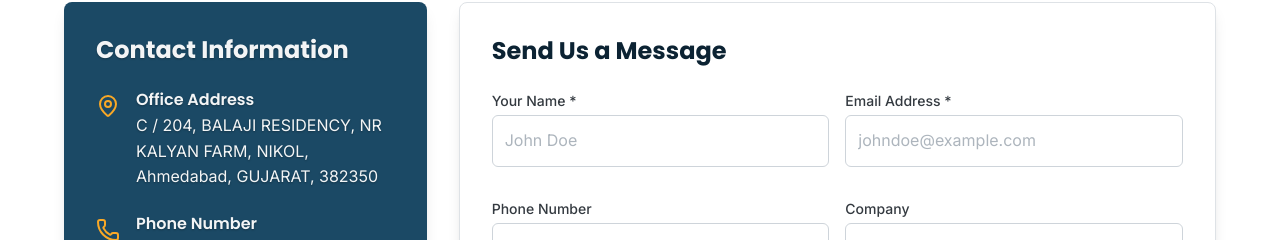
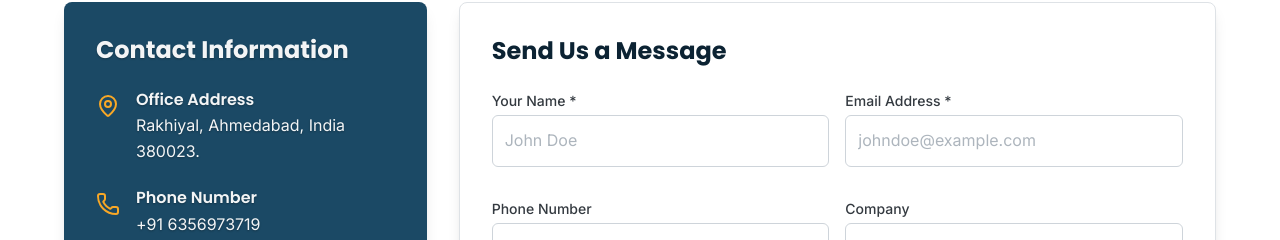
Before and after one commit to metavelindustries/Metavel-Frontend, a React (Create React App) app: page /contact in a window 1280 px wide. Shown: the part 558-798 px from the top of the page. Built offline with nearby package versions, Linux system fonts and the light colour scheme; no server answers.

Commit message:
Fix: Filter products by category (Industrial, etc.) and update ProductsPage

```diff
--- a/src/Component/Footer.js
+++ b/src/Component/Footer.js
@@ -35,9 +35,7 @@ const Footer = () => {
         <div className="text-center mb-4">
           <h3 className="text-lg font-semibold">Address</h3>
           <p className="text-sm">
-            C / 204 , BALAJI RESIDENCY,<br />
-            NR KALYAN FARM, NIKOL, Ahmedabad, <br />
-            AHMADABAD, GUJARAT, 382350
+            Rakhiyal, Ahmedabad, India 380023.
           </p>
         </div>
       </div>
--- a/src/pages/ContactPage.js
+++ b/src/pages/ContactPage.js
@@ -102,7 +102,7 @@ const ContactPage = () => {
                   <div>
                     <h3 className="font-semibold mb-1 text-on-dark">Office Address</h3>
                     <p className="text-on-dark">
-                      C / 204, BALAJI RESIDENCY, NR KALYAN FARM, NIKOL, Ahmedabad, GUJARAT, 382350
+                      Rakhiyal, Ahmedabad, India 380023.
                     </p>
                   </div>
                 </div>
```
